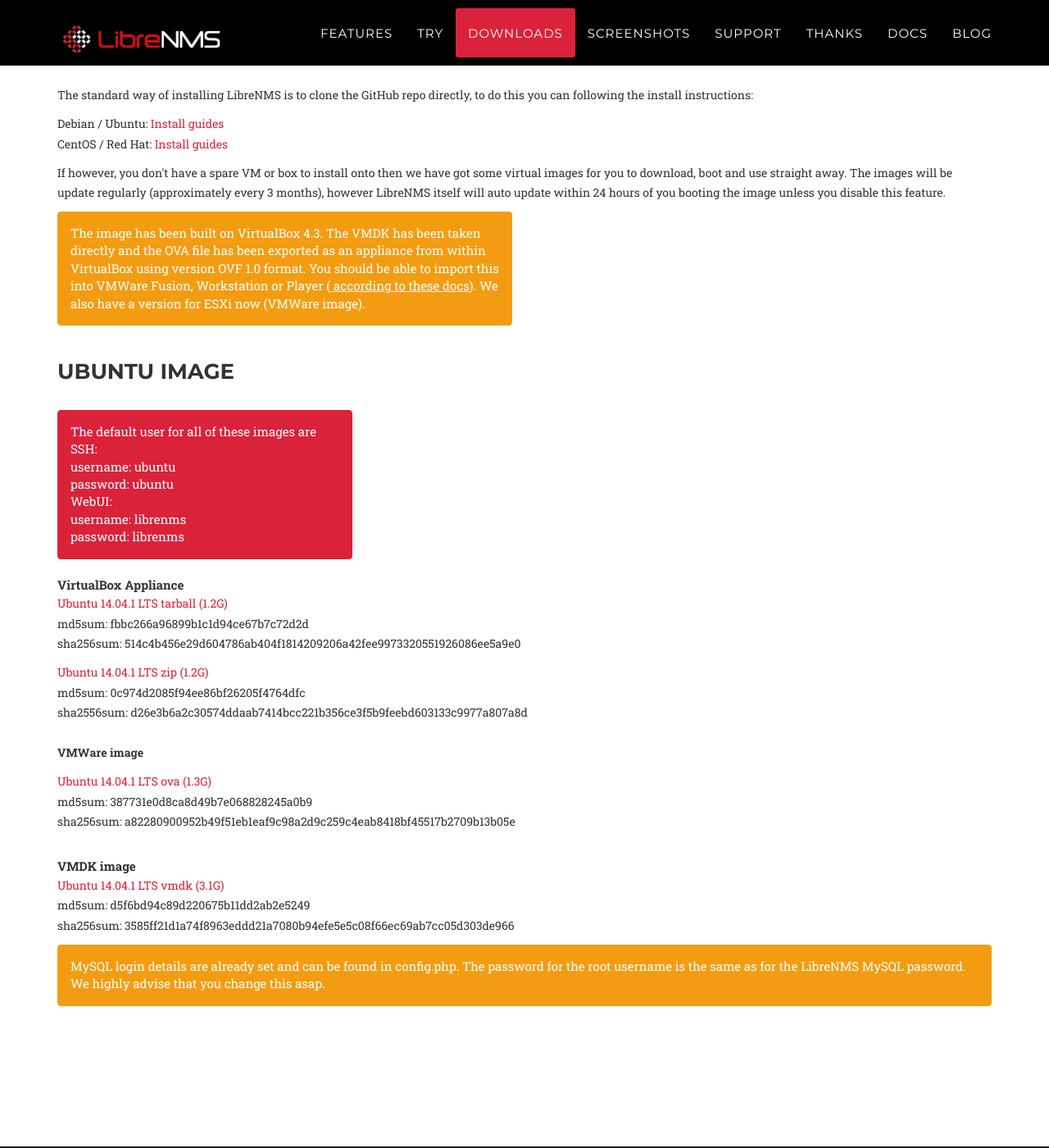
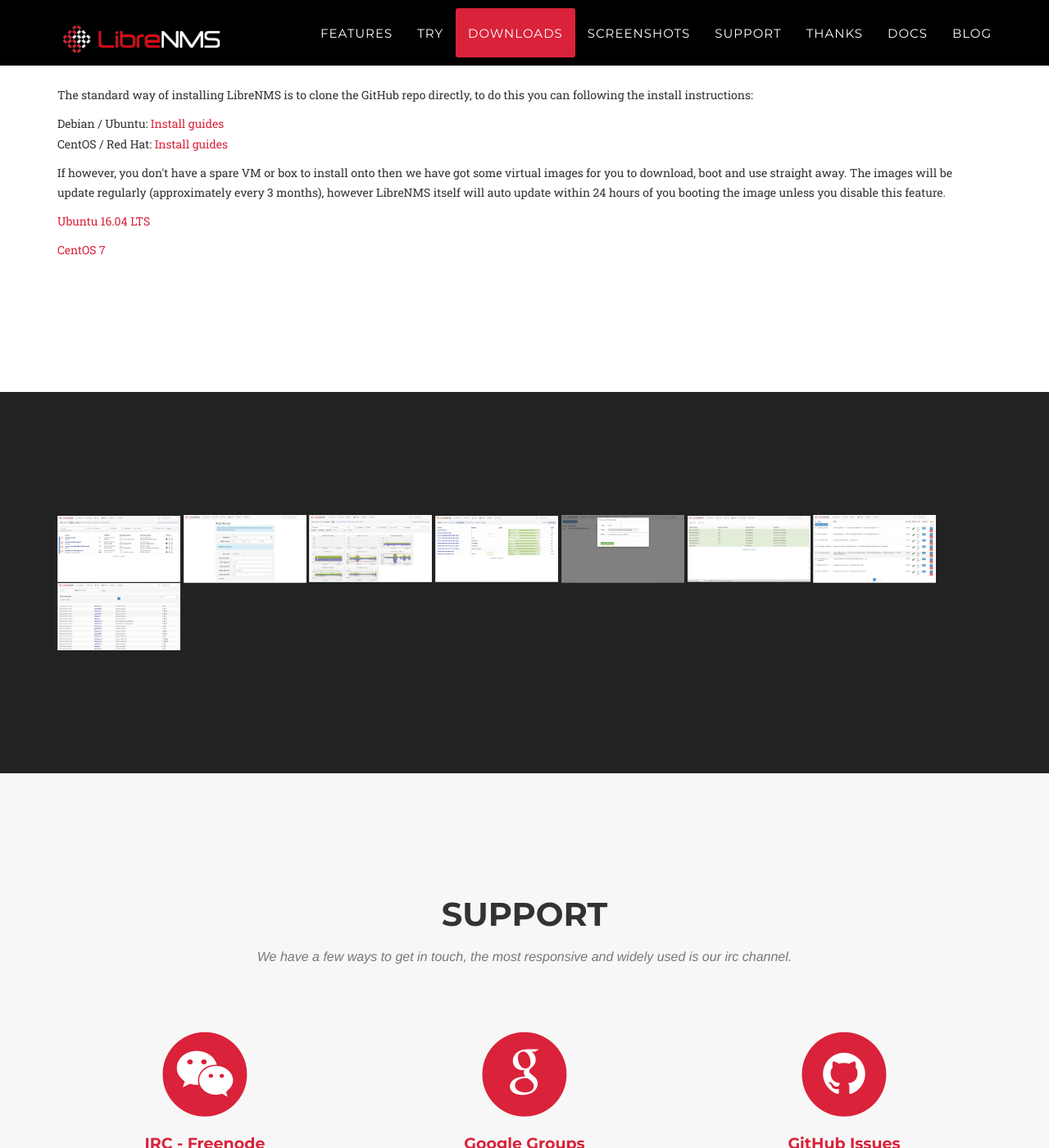
Before and after one commit to librenms/librenms.github.io, a Jekyll site: the page built from index.html, in a window 1280 px wide and 1400 px high, scrolled down 2939 px. Shown: the whole window at 82% size. Built offline with Jekyll 4.4.1, drawn with Linux system fonts in a browser that asks for light colours; some web fonts are replaced.

Commit message:
Update downloads.html

```diff
--- a/_includes/downloads.html
+++ b/_includes/downloads.html
@@ -16,47 +16,9 @@
                 </div>
             </div>
             <div class="row">
-                <div class="col-xs-6">
-                    <div class="alert alert-warning">
-                        The image has been built on VirtualBox 4.3. The VMDK has been taken directly and the OVA file has been exported
-                        as an appliance from within VirtualBox using version OVF 1.0 format. You should be able to import this into VMWare
-                        Fusion, Workstation or Player (<a href="http://kb.vmware.com/selfservice/microsites/search.do?language=en_US&cmd=displayKC&externalId=2053864">
-                        according to these docs</a>). We also have a version for ESXi now (VMWare image).
-                    </div>
-                </div>
-            </div>
-            <div class="row">
                 <div class="col-lg-12">
-                    <p><h3>Ubuntu Image</h3><br />
-                    <div class="row">
-                        <div class="col-xs-4">
-                            <div class="alert alert-success">
-                                The default user for all of these images are<br />
-                                SSH:<br />
-                                username: ubuntu<br />
-                                password: ubuntu<br />
-                                WebUI:<br />
-                                username: librenms<br />
-                                password: librenms<br />
-                            </div>
-                        </div>
-                    </div>
-                    <strong>VirtualBox Appliance</strong><br />
-                    <p><a href="http://lathwood.uk/ubuntu-librenms.tgz">Ubuntu 14.04.1 LTS tarball (1.2G)</a><br />
-                    md5sum: fbbc266a96899b1c1d94ce67b7c72d2d<br />
-                    sha256sum: 514c4b456e29d604786ab404f1814209206a42fee9973320551926086ee5a9e0<br />
-                    <p><a href="http://lathwood.uk/ubuntu-librenms.zip">Ubuntu 14.04.1 LTS zip (1.2G)</a><br />
-                    md5sum: 0c974d2085f94ee86bf26205f4764dfc<br />
-                    sha2556sum: d26e3b6a2c30574ddaab7414bcc221b356ce3f5b9feebd603133c9977a807a8d<br /><br />
-                    <strong>VMWare image</strong>
-                    <p><a href="http://lathwood.uk/ubuntu-librenms.ova">Ubuntu 14.04.1 LTS ova (1.3G)</a><br />
-                    md5sum: 387731e0d8ca8d49b7e068828245a0b9<br />
-                    sha256sum: a82280900952b49f51eb1eaf9c98a2d9c259c4eab8418bf45517b2709b13b05e</p><br />
-                    <strong>VMDK image</strong><br />
-                    <p><a href="http://lathwood.uk/ubuntu-librenms.vmdk">Ubuntu 14.04.1 LTS vmdk (3.1G)</a><br />
-                    md5sum: d5f6bd94c89d220675b11dd2ab2e5249<br />
-                    sha256sum: 3585ff21d1a74f8963eddd21a7080b94efe5e5c08f66ec69ab7cc05d303de966<br />
-                    <div class="alert alert-warning">MySQL login details are already set and can be found in config.php. The password for the root username is the same as for the LibreNMS MySQL password. We highly advise that you change this asap.<br /></div>
+                    <p><a href="http://docs.librenms.org/Installation/Ubuntu-image/">Ubuntu 16.04 LTS</a><br />
+                    <p><a href="http://docs.librenms.org/Installation/CentOS-image/">CentOS 7</a><br />
                 </div>
             </div>
         </div>
```
